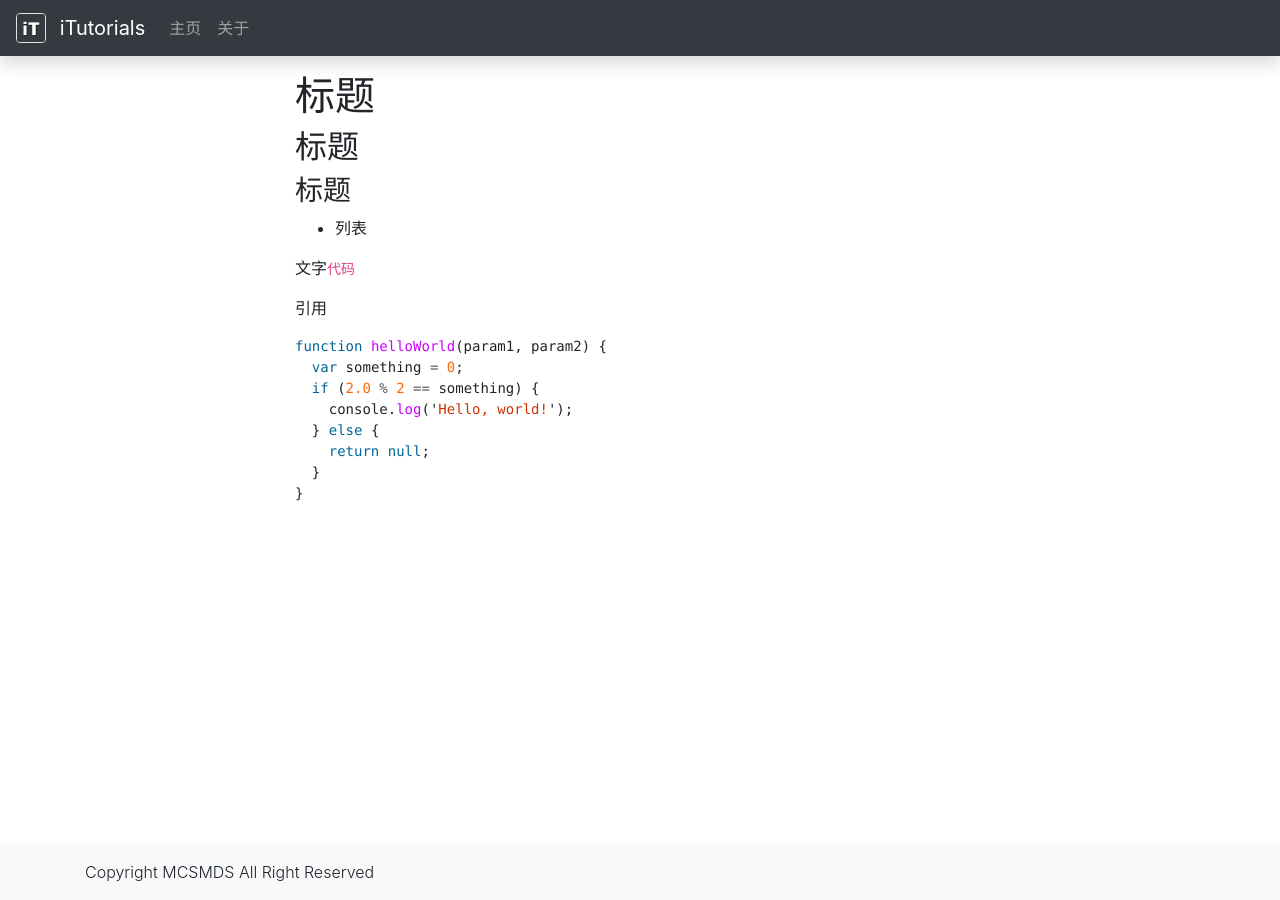
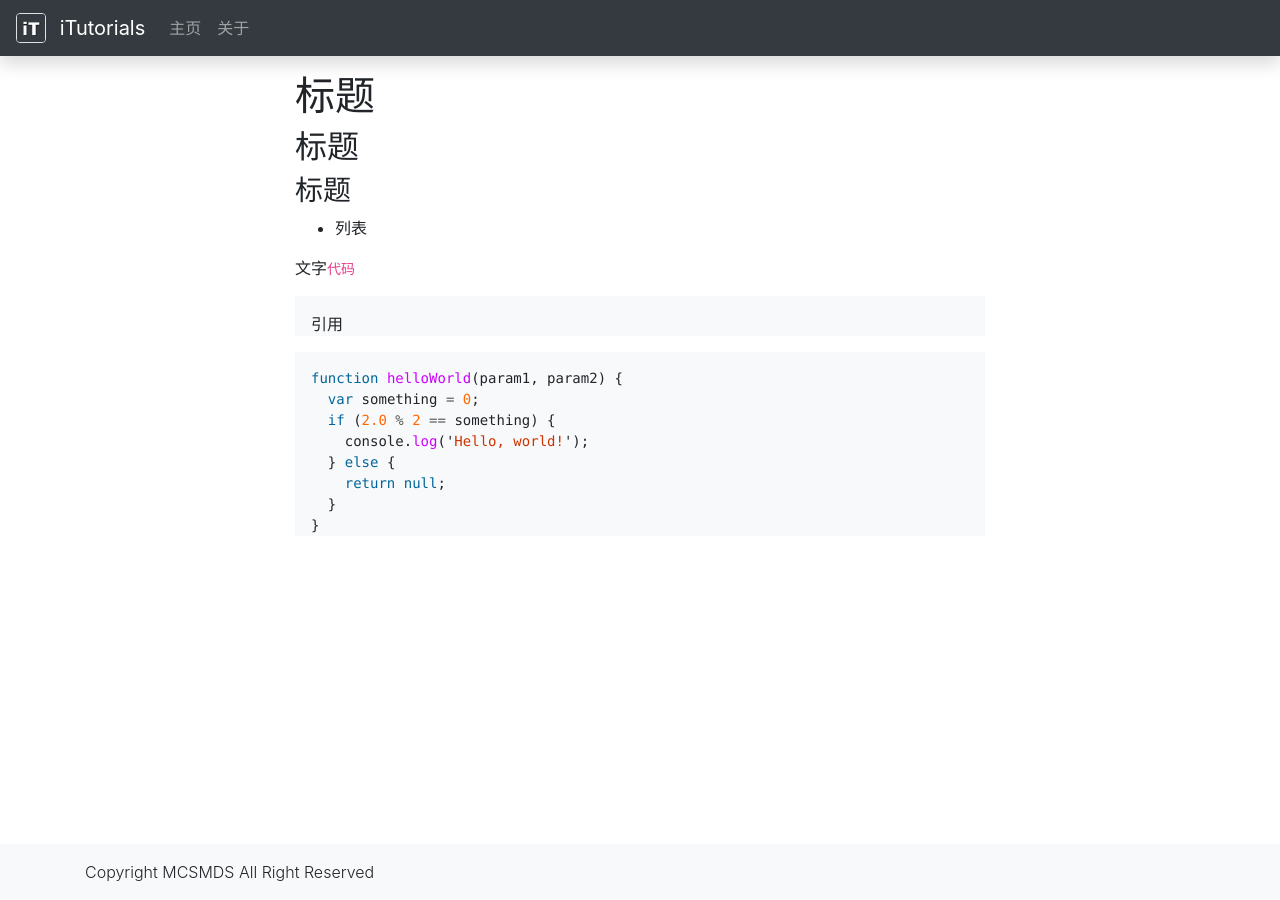
Before and after one commit to MCSMDS/iTutorials2, a Jekyll site: the page built from _tutorials/server/firewall.md, in a window 1280 px wide. Built offline with Jekyll 4.4.1, drawn with Linux system fonts in a browser that asks for light colours.

Commit message:
Update typography.scss

```diff
--- a/_sass/typography.scss
+++ b/_sass/typography.scss
@@ -6,7 +6,7 @@ a {
   color: rgba(255, 255, 255, .53);
 }
 
-div.highlight blockquote {
+div.highlight, blockquote {
   background-color: #f8f9fa;
   padding: 1rem 1rem 0;
   margin-bottom: 1rem;
```
